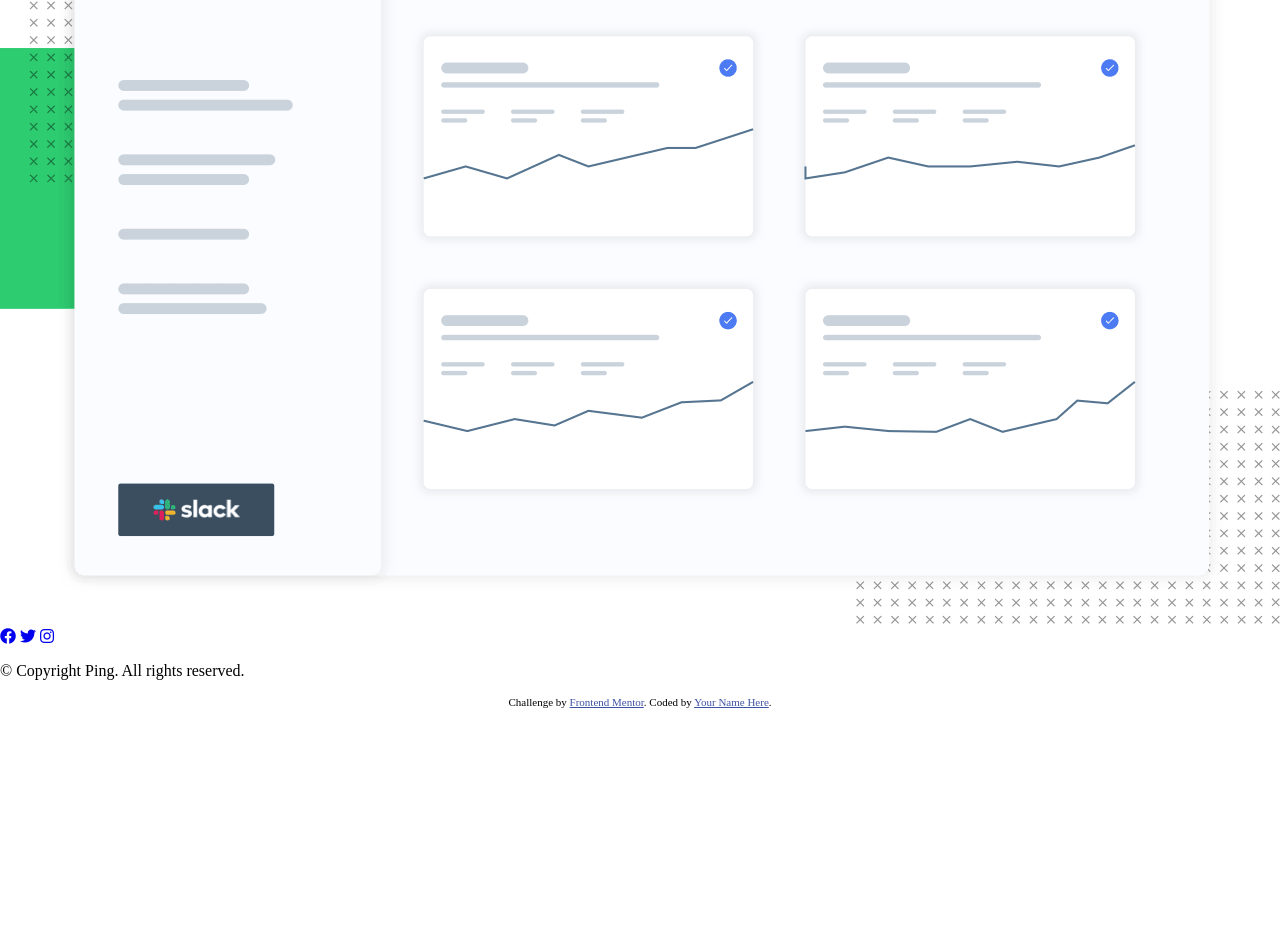
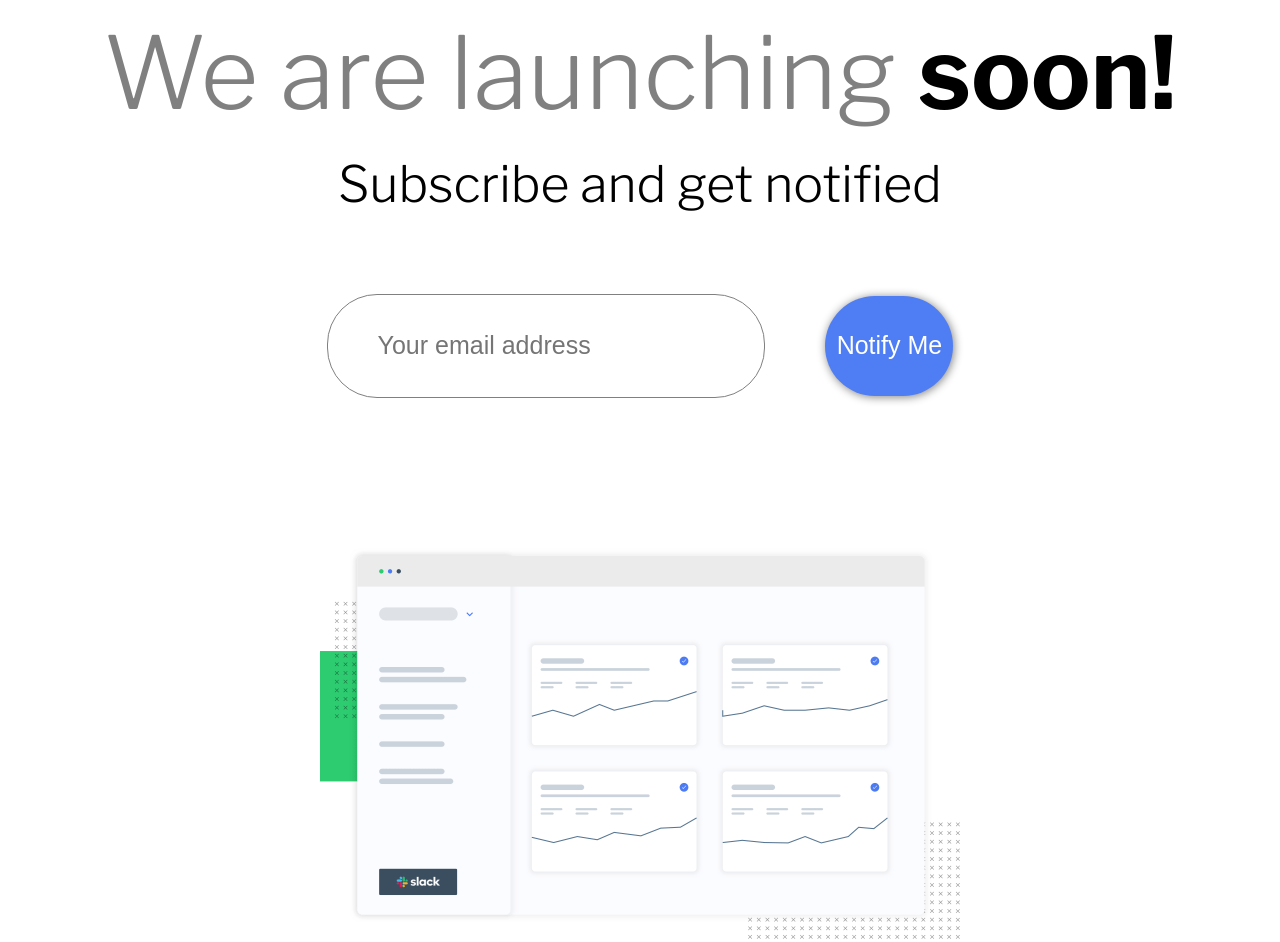
Before and after one commit to AbePlays/Frontend-Challenge-4, a plain HTML site: page index.html in a window 1280 px wide. Shown: the part 323-1265 px from the top of the page. Before the commit the page ends 1042 px from the top, so only its background shows below. Drawn offline with nearby package versions, Linux system fonts and the light colour scheme.

Commit message:
Project Done

```diff
--- a/index.html
+++ b/index.html
@@ -22,22 +22,29 @@
       integrity="sha256-46qynGAkLSFpVbEBog43gvNhfrOj+BmwXdxFgVK/Kvc="
       crossorigin="anonymous"
     />
+    <link
+      href="https://fonts.googleapis.com/css?family=Libre+Franklin:300,600,700&display=swap"
+      rel="stylesheet"
+    />
   </head>
   <body>
     <img src="./images/logo.svg" class="top-img" alt="logo" />
+
     <div class="top">
-      <h1>We are launching soon!</h1>
+      <h1>We are launching <span>soon!</span></h1>
       <p>Subscribe and get notified</p>
       <input type="text" placeholder="Your email address" />
       <button type="submit">Notify Me</button>
     </div>
+
     <div class="mid">
       <img src="./images/illustration-dashboard.png" alt="mid-img" />
     </div>
+
     <div class="bottom">
-      <a href="#"><i class="fab fa-facebook"></i></a>
-      <a href="#"><i class="fab fa-twitter"></i></a>
-      <a href="#"><i class="fab fa-instagram"></i></a>
+      <a href="#"><i class="fab fa-facebook fa-3x"></i></a>
+      <a href="#"><i class="fab fa-twitter fa-3x"></i></a>
+      <a href="#"><i class="fab fa-instagram fa-3x"></i></a>
       <p>&copy; Copyright Ping. All rights reserved.</p>
     </div>
 
--- a/style.css
+++ b/style.css
@@ -1,12 +1,97 @@
 body {
   padding: 0;
   margin: 0;
+  text-align: center;
 }
+
+/*      LOGO        */
+
+.top-img {
+  margin-top: 200px;
+  width: 8%;
+}
+
+/*      TOP     */
+
+.top {
+  margin-top: 100px;
+  font-size: 50px;
+  font-family: "Libre Franklin", sans-serif;
+}
+
+.top h1 {
+  font-weight: lighter;
+  color: gray;
+  margin-bottom: -30px;
+}
+
+.top span {
+  font-weight: bold;
+  color: black;
+}
+
+.top p {
+  font-weight: lighter;
+  margin-bottom: 80px;
+}
+
+.top input {
+  border-radius: 50px;
+  width: 30%;
+  outline: none;
+  border: 0.5px solid gray;
+  height: 100px;
+  font-size: 25px;
+  padding-left: 50px;
+}
+
+.top button {
+  background-color: hsl(223, 87%, 63%);
+  height: 100px;
+  outline: none;
+  width: 10%;
+  border-radius: 50px;
+  border: none;
+  box-shadow: 1px 1px 10px gray;
+  margin-left: 50px;
+  color: white;
+  font-size: 25px;
+}
+
+/*      MIDDLE      */
+.mid {
+  margin-top: 150px;
+}
+
+.mid img {
+  width: 50%;
+}
+
+/*      BOTTOM      */
+
+.bottom {
+  margin-top: 150px;
+}
+
+.bottom a {
+  margin: 0 20px;
+  color: hsl(223, 87%, 63%);
+}
+
+.bottom p {
+  margin-top: 70px;
+  font-size: 25px;
+  font-weight: lighter;
+  color: gray;
+}
+
+/*      FOOTER      */
 
 .attribution {
   font-size: 11px;
   text-align: center;
 }
+
 .attribution a {
   color: hsl(228, 45%, 44%);
 }
```
Also changed, not shown: 1 other file.
